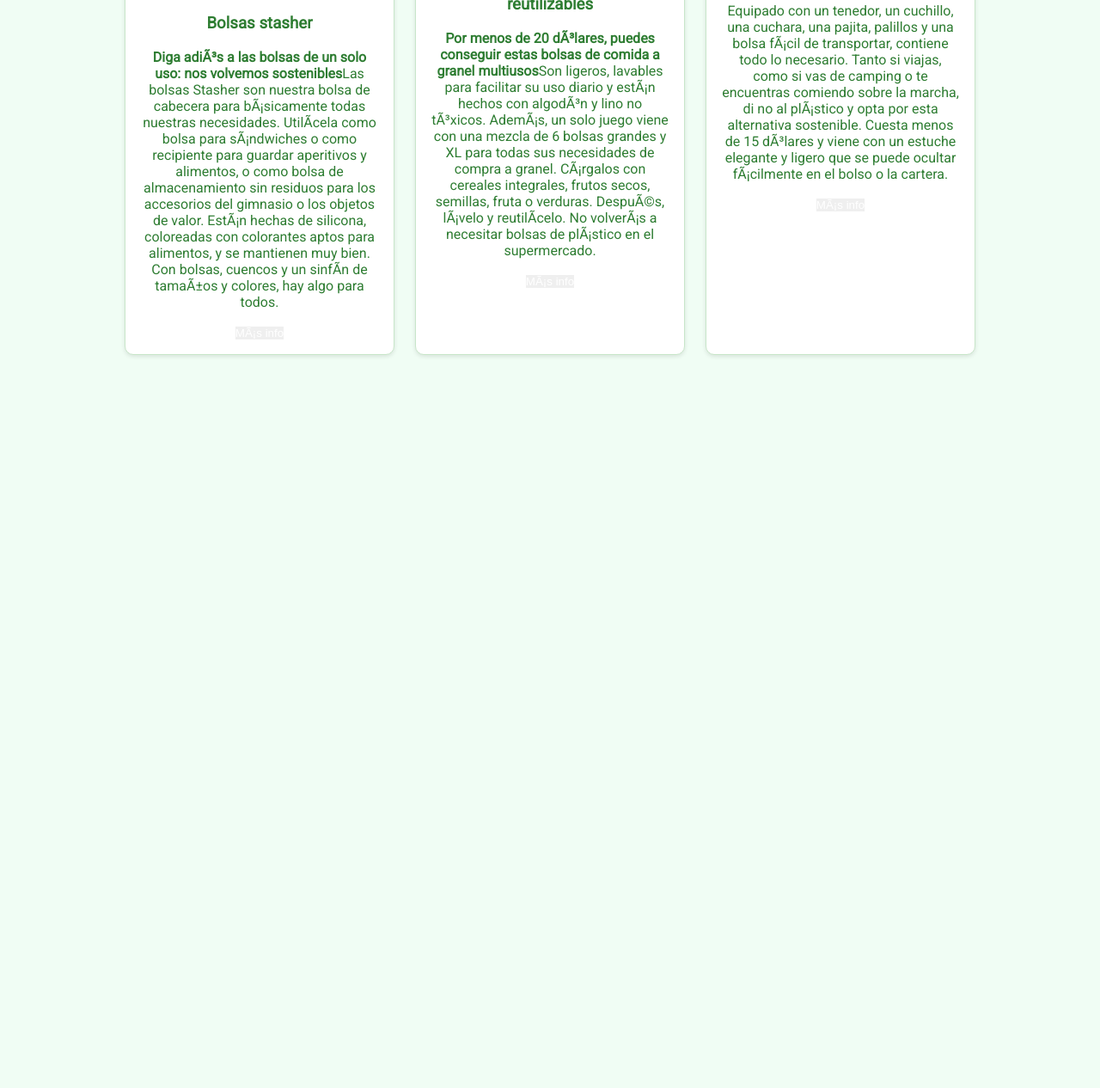
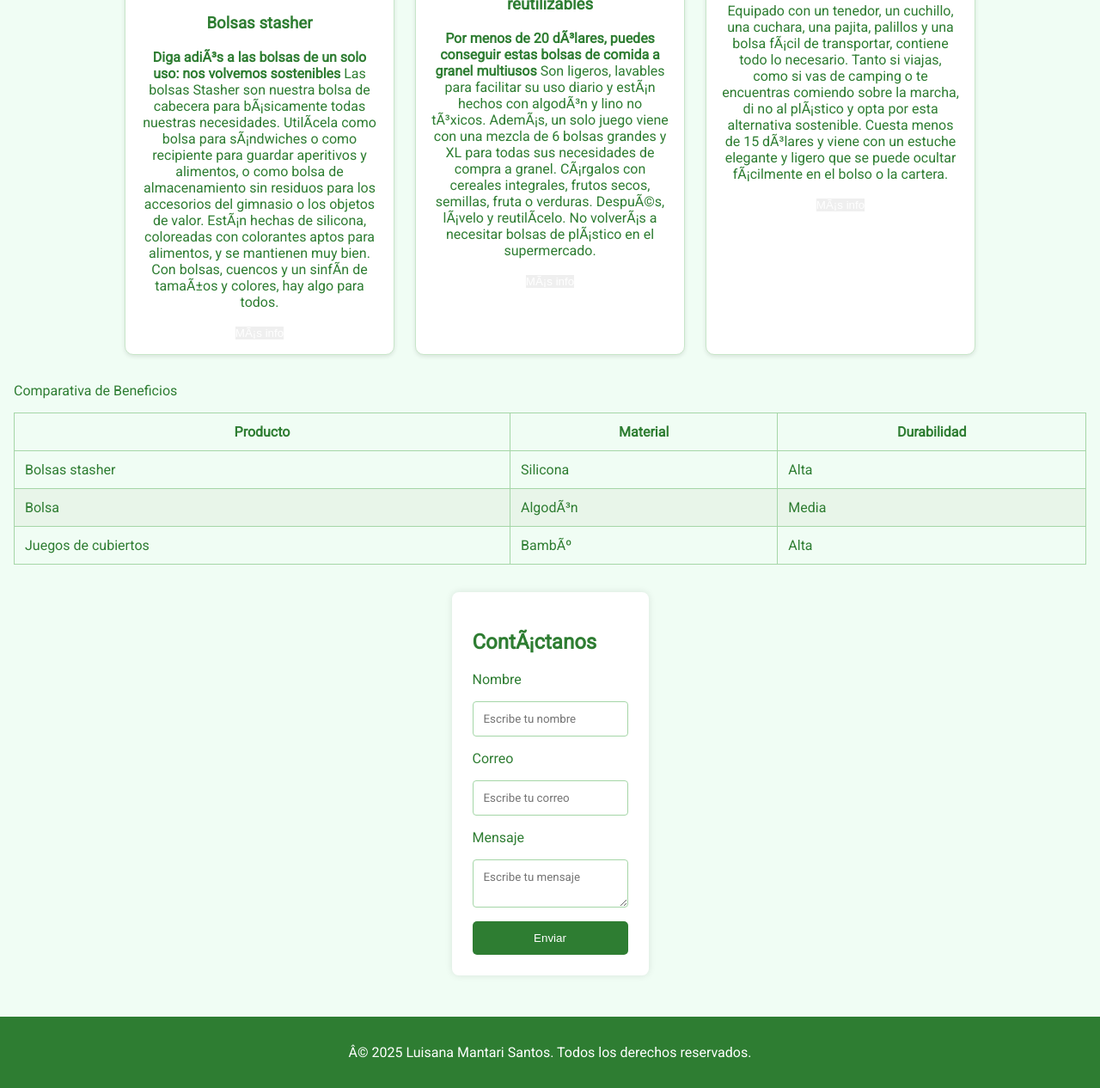
Before and after one commit to Luisana26/landing-ecovida, a plain HTML site: page index.html in a window 1280 px wide. Shown: the part 865-2131 px from the top of the page at 86% size. Before the commit the page ends 1358 px from the top, so only its background shows below. Drawn offline with Linux system fonts and the light colour scheme.

Commit message:
Estilos en formulario y tabla

```diff
--- a/estilos.css
+++ b/estilos.css
@@ -83,13 +83,90 @@
     border: radius 5px;
 }
 .producto button {
-margin: top 0.5em;
-padding: 0%;
-color:white;
-border:none;
-border: radius 5px;
+ margin: top 0.5em;
+ padding: 0%;
+ color:white;
+ border:none;
+ border: radius 5px;
 cursor: pointer;
 }
 .producto button:hover {
   background-color: #2e7d32;
 }
+.comparacion table {
+  width: 100%;
+  border-collapse: collapse;
+  margin-top: 1rem;
+}
+.comparacion th, .comparacion td {
+  border: 1px solid #a5d6a7;
+  padding: 0.75rem;
+}
+.comparacion tr:nth-child(even) {
+  background-color: #e8f5e9;
+}
+
+.comparacion tr:hover {
+  background-color: #c8e6c9;
+}
+caption {
+  caption-side: top;
+  font-weight: bold;
+  padding: 0.5rem;
+}
+
+.formulario {
+  grid-area: formulario;
+  background-color: #ffffff;
+  padding: 1.5rem;
+  border-radius: 8px;
+  box-shadow: 0 0 8px rgba(0,0,0,0.1);
+  max-width: 600px;
+  margin: 0 auto;
+}
+
+form {
+  display: flex;
+  flex-direction: column;
+  gap: 1rem;
+}
+input, textarea {
+  padding: 0.75rem;
+  border: 1px solid #a5d6a7;
+  border-radius: 4px;
+  font-family: inherit;
+}
+
+input:focus, textarea:focus {
+  border-color: #2e7d32;
+  outline: none;
+}
+
+button[type="submit"] {
+  background-color: #2e7d32;
+  color: white;
+  padding: 0.75rem;
+  border: none;
+  border-radius: 5px;
+  cursor: pointer;
+}
+
+button[type="submit"]:hover {
+  background-color: #1b5e20;
+}
+
+footer {
+  margin-top: 2rem;
+}
+
+@media (max-width: 768px) {
+  .productos {
+    flex-direction: column;
+    align-items: center;
+  }
+
+  nav ul {
+    flex-direction: column;
+    gap: 0.5rem;
+  }
+}
--- a/index.html
+++ b/index.html
@@ -31,23 +31,66 @@
             <img src="img/productos 1.avif" alt="Bolsas stasher"
             >
             <h3>Bolsas stasher</h3>
-            <p><b>Diga adiós a las bolsas de un solo uso: nos volvemos sostenibles</b>Las bolsas Stasher son nuestra bolsa de cabecera para básicamente todas nuestras necesidades. Utilícela como bolsa para sándwiches o como recipiente para guardar aperitivos y alimentos, o como bolsa de almacenamiento sin residuos para los accesorios del gimnasio o los objetos de valor. Están hechas de silicona, coloreadas con colorantes aptos para alimentos, y se mantienen muy bien. Con bolsas, cuencos y un sinfín de tamaños y colores, hay algo para todos.</p>
+            <p><b>Diga adiós a las bolsas de un solo uso: nos volvemos sostenibles</b> Las bolsas Stasher son nuestra bolsa de cabecera para básicamente todas nuestras necesidades. Utilícela como bolsa para sándwiches o como recipiente para guardar aperitivos y alimentos, o como bolsa de almacenamiento sin residuos para los accesorios del gimnasio o los objetos de valor. Están hechas de silicona, coloreadas con colorantes aptos para alimentos, y se mantienen muy bien. Con bolsas, cuencos y un sinfín de tamaños y colores, hay algo para todos.</p>
             <button>Más info</button>
         </article>
         <article class="producto 2">
         <img src="img/producto 2.webp" alt="Bolsa ecológica">
         <h3>Bolsas de comida a granel reutilizables</h3>
-        <p><b>Por menos de 20 dólares, puedes conseguir estas bolsas de comida a granel multiusos</b>Son ligeros, lavables para facilitar su uso diario y están hechos con algodón y lino no tóxicos. Además, un solo juego viene con una mezcla de 6 bolsas grandes y XL para todas sus necesidades de compra a granel. Cárgalos con cereales integrales, frutos secos, semillas, fruta o verduras. Después, lávelo y reutilícelo. No volverás a necesitar bolsas de plástico en el supermercado.</p>
+        <p><b>Por menos de 20 dólares, puedes conseguir estas bolsas de comida a granel multiusos</b> Son ligeros, lavables para facilitar su uso diario y están hechos con algodón y lino no tóxicos. Además, un solo juego viene con una mezcla de 6 bolsas grandes y XL para todas sus necesidades de compra a granel. Cárgalos con cereales integrales, frutos secos, semillas, fruta o verduras. Después, lávelo y reutilícelo. No volverás a necesitar bolsas de plástico en el supermercado.</p>
         <button>Más info</button>
         </article>
         <article class="producto">
         <img src="img/producto3.webp" alt="Juegos de cubiertos de Bambú">
         <h3>Juegos de cubiertos de Bambú</h3>
-        <p>Equipado con un tenedor, un cuchillo, una cuchara, una pajita, palillos y una bolsa fácil de transportar, contiene todo lo necesario. Tanto si viajas, como si vas de camping o te encuentras comiendo sobre la marcha, di no al plástico y opta por esta alternativa sostenible. Cuesta menos de 15 dólares y viene con un estuche elegante y ligero que se puede ocultar fácilmente en el bolso o la cartera.</p>
+        <p> Equipado con un tenedor, un cuchillo, una cuchara, una pajita, palillos y una bolsa fácil de transportar, contiene todo lo necesario. Tanto si viajas, como si vas de camping o te encuentras comiendo sobre la marcha, di no al plástico y opta por esta alternativa sostenible. Cuesta menos de 15 dólares y viene con un estuche elegante y ligero que se puede ocultar fácilmente en el bolso o la cartera.</p>
         <button>Más info</button>
         </article>
     </section>
-
+    <section id="comparacion" class="comparacion">
+      <caption>Comparativa de Beneficios</caption>
+      <table>
+        <thead>
+          <tr>
+            <th>Producto</th>
+            <th>Material</th>
+            <th>Durabilidad</th>
+          </tr>
+        </thead>
+        <tbody>
+          <tr>
+            <td>Bolsas stasher</td>
+            <td>Silicona</td>
+            <td>Alta</td>
+          </tr>
+          <tr>
+            <td>Bolsa</td>
+            <td>Algodón</td>
+            <td>Media</td>
+          </tr>
+          <tr>
+            <td>Juegos de cubiertos</td>
+            <td>Bambú</td>
+            <td>Alta</td>
+          </tr>
+        </tbody>
+      </table>
+    </section>
+    <section id="contacto" class="formulario">
+        <h2>Contáctanos</h2>
+        <form>
+            <label for="nombre">Nombre</label>
+            <input type="text" id="nombre" name="nombre" placeholder="Escribe tu nombre" required>
+            <label for="correo">Correo</label>
+            <input type="email" id="correo" name="correo" placeholder="Escribe tu correo" required>
+            <label for="mensaje">Mensaje</label>
+            <textarea id="mensaje" name="mensaje" placeholder="Escribe tu mensaje" required></textarea>
+            <button type="submit">Enviar</button>
+        </form>
+    </section>
 </main>
+<footer>
+    <p>© 2025 Luisana Mantari Santos. Todos los derechos reservados.</p>
+</footer>
 </body>
 </html>
```
